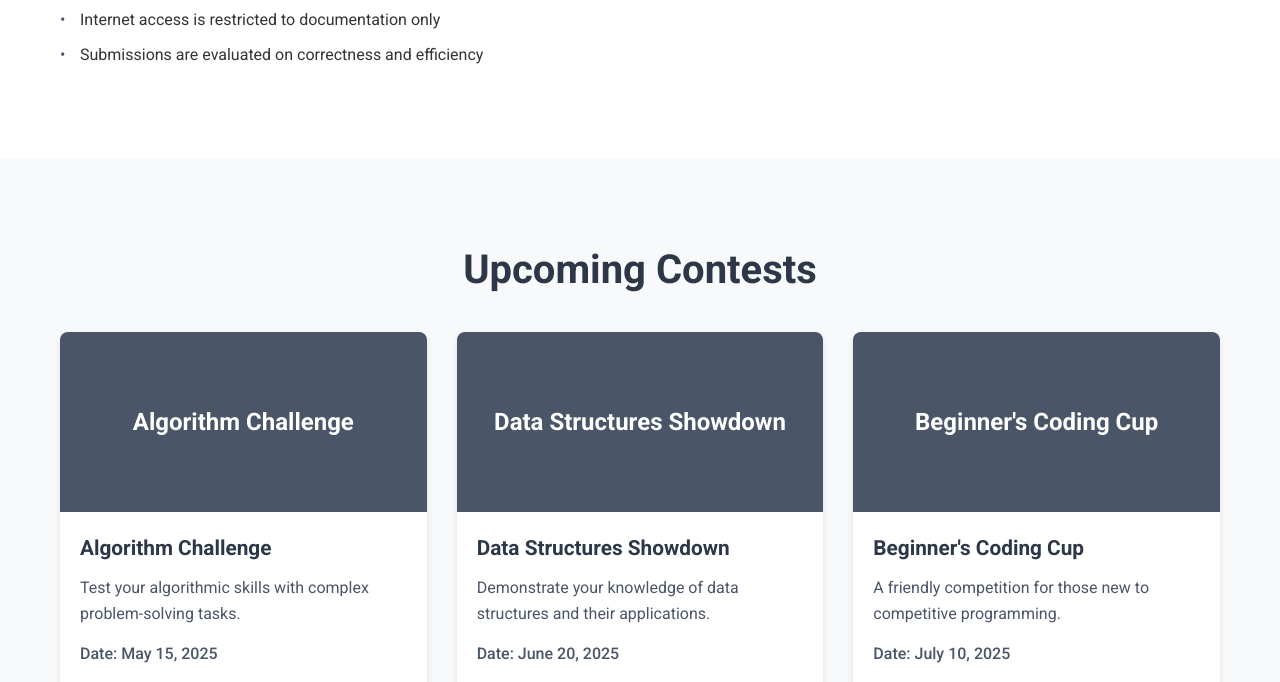
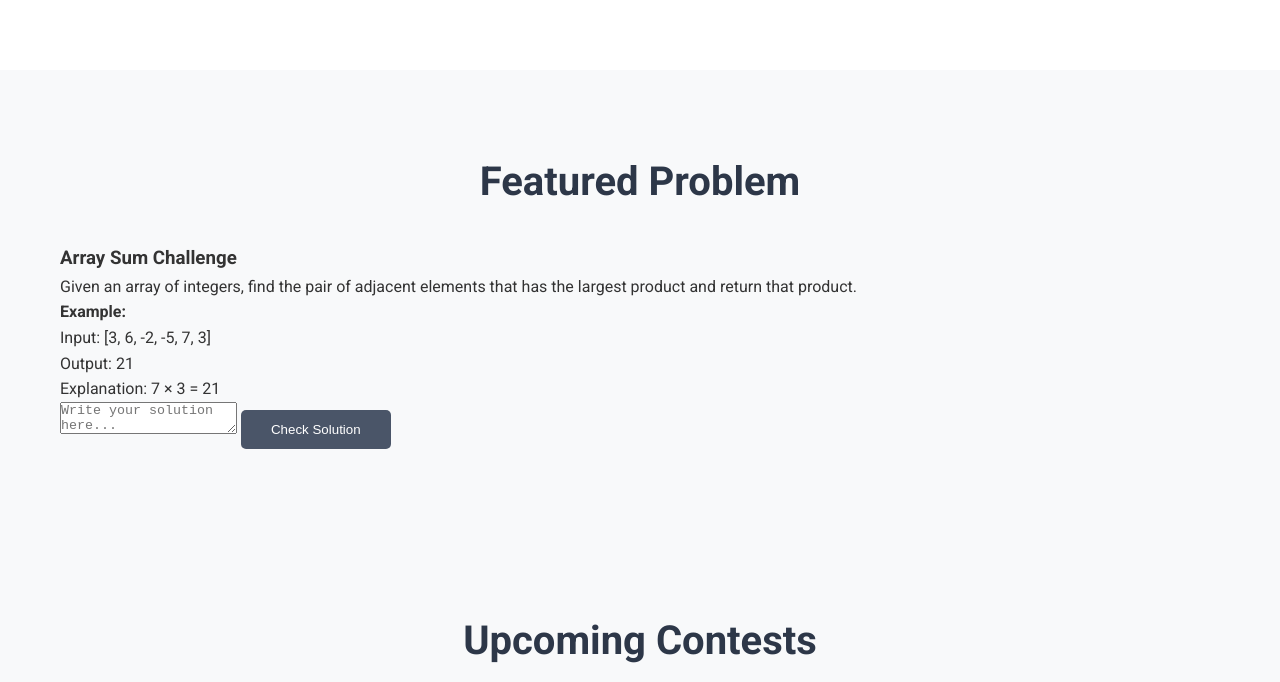
Before and after one commit to Pp2003pp/test, a plain HTML site: page index.html in a window 1280 px wide. Shown: the part 1079-1761 px from the top of the page. Drawn offline with Linux system fonts and the light colour scheme.

Commit message:
Update index.html

```diff
--- a/index.html
+++ b/index.html
@@ -13,9 +13,13 @@
             <div class="logo">
                 <h1>CodeChallenge</h1>
             </div>
+            <div class="theme-toggle">
+                <button id="theme-toggle-btn">Dark Mode</button>
+            </div>
             <nav>
                 <ul>
                     <li><a href="#about">About</a></li>
+                    <li><a href="#featured">Featured Problem</a></li>
                     <li><a href="#contests">Contests</a></li>
                     <li><a href="#timeline">Timeline</a></li>
                     <li><a href="#register">Register</a></li>
@@ -24,7 +28,7 @@
         </div>
     </header>
 
-    <section class="hero">
+    <section class="hero-banner">
         <div class="container">
             <h2>Test Your Coding Skills</h2>
             <p>Join our upcoming programming contest and compete with the best coders</p>
@@ -67,6 +71,29 @@
                 </div>
                 <div class="about-image">
                     <img src="/placeholder.svg?height=300&width=400" alt="Coding Contest">
+                </div>
+            </div>
+        </div>
+    </section>
+
+    <section id="featured" class="featured-problem">
+        <div class="container">
+            <h2>Featured Problem</h2>
+            <div class="problem-card">
+                <h3>Array Sum Challenge</h3>
+                <div class="problem-description">
+                    <p>Given an array of integers, find the pair of adjacent elements that has the largest product and return that product.</p>
+                    <div class="example">
+                        <p><strong>Example:</strong></p>
+                        <p>Input: [3, 6, -2, -5, 7, 3]</p>
+                        <p>Output: 21</p>
+                        <p>Explanation: 7 × 3 = 21</p>
+                    </div>
+                </div>
+                <div class="problem-interaction">
+                    <textarea id="solution-code" placeholder="Write your solution here..."></textarea>
+                    <button id="check-solution" class="btn">Check Solution</button>
+                    <div id="solution-result" class="solution-result"></div>
                 </div>
             </div>
         </div>
@@ -168,6 +195,7 @@
                     <h3>Quick Links</h3>
                     <ul>
                         <li><a href="#about">About</a></li>
+                        <li><a href="#featured">Featured Problem</a></li>
                         <li><a href="#contests">Contests</a></li>
                         <li><a href="#timeline">Timeline</a></li>
                         <li><a href="#register">Register</a></li>
```
